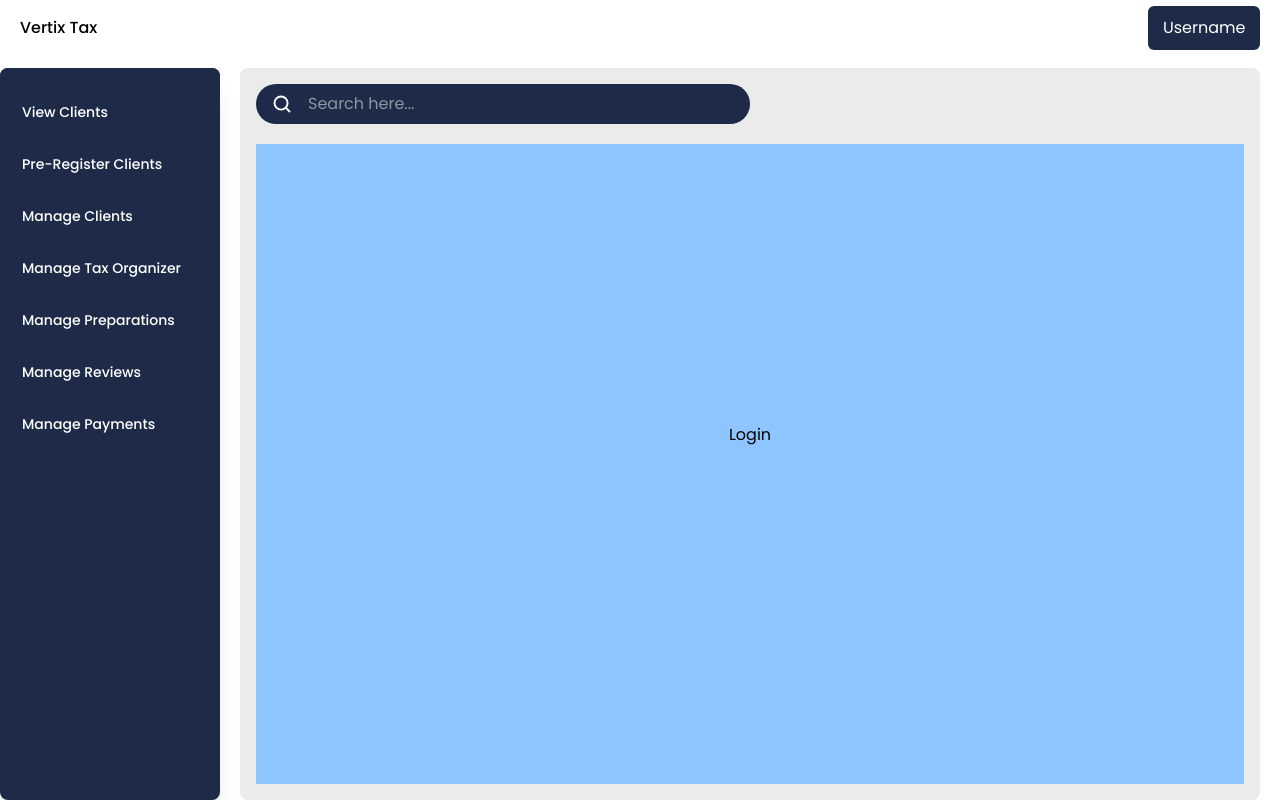
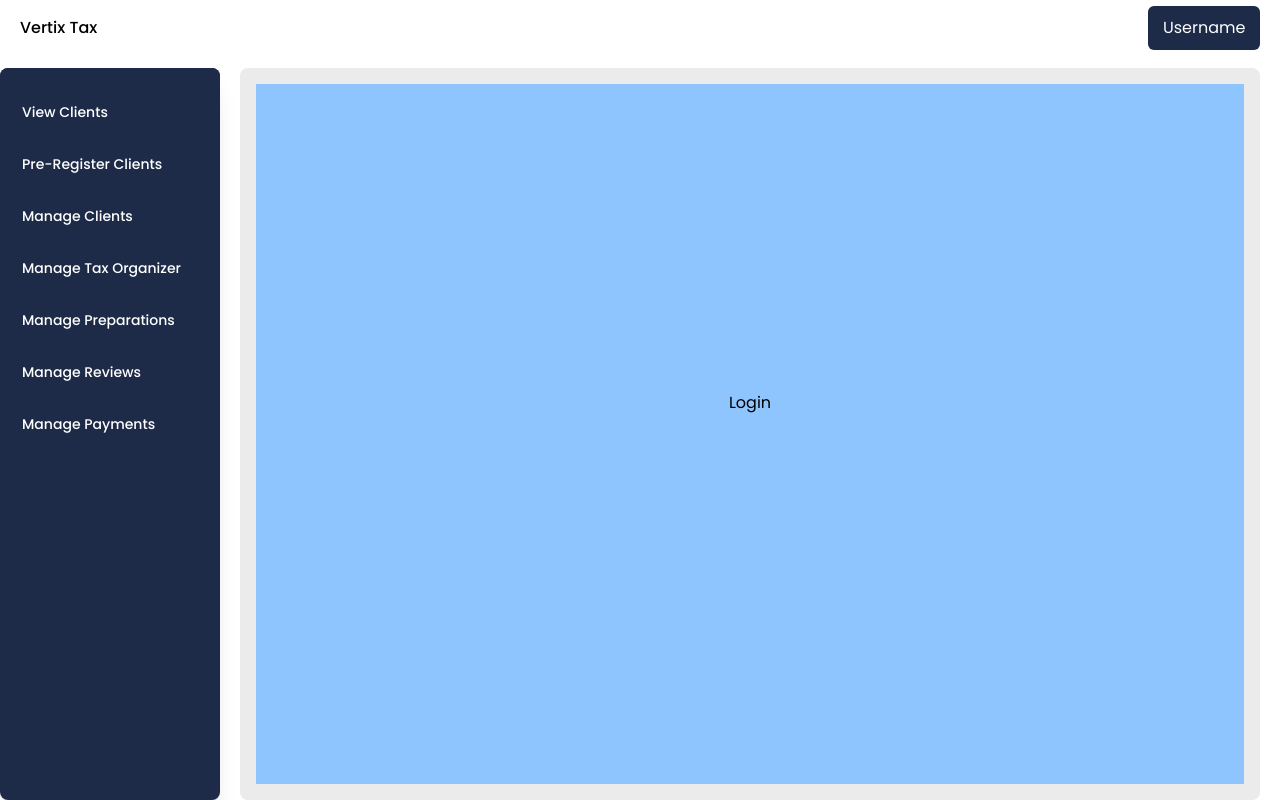
Before and after one commit to gkelite-info/vertix-user, a Next.js app: page / in a window 1280 px wide. Built offline with nearby package versions, Linux system fonts and the light colour scheme.

Commit message:
erroe fix

```diff
--- a/src/app/(components)/login/page.tsx
+++ b/src/app/(components)/login/page.tsx
@@ -14,7 +14,7 @@ function Page() {
   const [passwordError, setPasswordError] = useState("");
   const [error, setError] = useState("");
   const [remember, setRemember] = useState(false);
-  const [alertMsg, setAlertMsg] = useState<string | null>(null);
+  //   const [alertMsg, setAlertMsg] = useState<string | null>(null);
 
   const handleEmailChange = (e: { target: { value: string } }) => {
     const value = e.target.value;
--- a/src/app/(components)/searchbar/page.tsx
+++ /dev/null
@@ -1,17 +0,0 @@
-import { MagnifyingGlass } from "phosphor-react";
-
-
-
-export default function SearchBar() {
-    return (
-        <>
-            <div className="bg-[#1D2B48] h-10 w-[50%] mb-5 rounded-full p-2 pl-4 flex items-center gap-4">
-                <MagnifyingGlass size={20} weight="bold" className="text-white cursor-pointer" />
-                <input type="text"
-                    placeholder="Search here..."
-                    className="text-white focus:outline-none"
-                />
-            </div>
-        </>
-    )
-}
--- a/src/app/ClientLayout.tsx
+++ b/src/app/ClientLayout.tsx
@@ -4,9 +4,13 @@ import { usePathname } from "next/navigation";
 import Header from "./(components)/header/page";
 import { useEffect, useState } from "react";
 import Navbar from "./(components)/navbar/page";
-import SearchBar from "./(components)/searchbar/page";
+// import SearchBar from "./(components)/searchbar/page";
 
-export default function ClientLayout({ children }: { children: React.ReactNode }) {
+export default function ClientLayout({
+  children,
+}: {
+  children: React.ReactNode;
+}) {
   const pathname = usePathname();
   const [mounted, setMounted] = useState(false);
 
@@ -15,7 +19,9 @@ export default function ClientLayout({ children }: { children: React.ReactNode }
   }, []);
 
   if (!mounted) {
-        return <main className="overflow-y-auto scrollbar-hide flex">{children}</main>;
+    return (
+      <main className="overflow-y-auto scrollbar-hide flex">{children}</main>
+    );
   }
 
   const hideLayoutRoutes = ["/login", "/signup", "/consent"];
@@ -38,10 +44,9 @@ export default function ClientLayout({ children }: { children: React.ReactNode }
 
         <main
           className={`flex-1 flex flex-col overflow-y-auto scrollbar-hide bg-[#EBEBEB] rounded-lg
-    ${shouldHideLayout ? "mr-0 p-0 mt-0" : "mr-5 p-4 mt-3"}`
-                    }
+    ${shouldHideLayout ? "mr-0 p-0 mt-0" : "mr-5 p-4 mt-3"}`}
         >
-                    {!shouldHideLayout && <SearchBar />}
+          {/* {!shouldHideLayout && <SearchBar />} */}
           {children}
         </main>
       </div>
```
Lines whose indentation alone changed are shown as unchanged.
